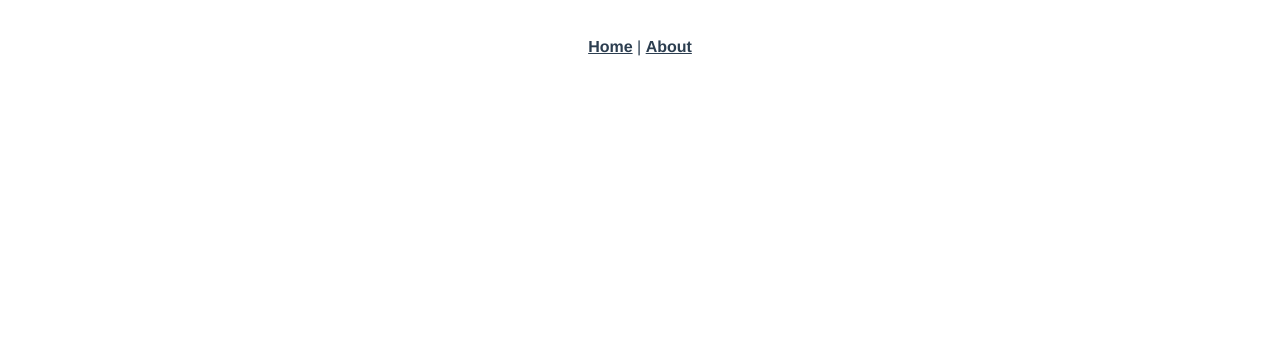
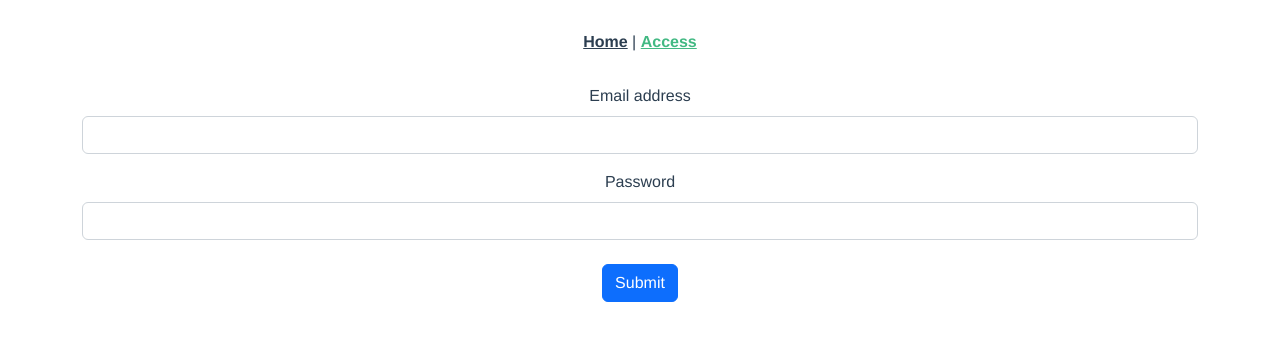
Before and after one commit to EmersonMedina/Curso-VUE-GOGODEV, a Vue app: page /auth in a window 1280 px wide. Before the commit this address had no page. Shown: the top 340 px of the page. Built offline with nearby package versions, Linux system fonts and the light colour scheme.

Commit message:
Formulario base para estructuras de autenticación

```diff
--- a/package.json
+++ b/package.json
@@ -8,6 +8,8 @@
     "lint": "vue-cli-service lint"
   },
   "dependencies": {
+    "@popperjs/core": "^2.11.8",
+    "bootstrap": "^5.2.3",
     "core-js": "^3.8.3",
     "vue": "^3.2.13",
     "vue-router": "^4.0.3"
--- a/src/App.vue
+++ b/src/App.vue
@@ -1,9 +1,9 @@
 <template>
   <nav>
     <router-link to="/">Home</router-link> |
-    <router-link to="/about">About</router-link>
+    <router-link to="/auth">Access</router-link>
   </nav>
-  <router-view/>
+  <router-view />
 </template>
 
 <style lang="scss">
--- a/src/components/HelloWorld.vue
+++ /dev/null
@@ -1,62 +0,0 @@
-<template>
-  <div class="hello">
-    <h1>{{ msg }}</h1>
-    <p>
-      For a guide and recipes on how to configure / customize this project,<br>
-      check out the
-      <a href="https://cli.vuejs.org" target="_blank" rel="noopener">vue-cli documentation</a>.
-    </p>
-    <h3>Installed CLI Plugins</h3>
-    <ul>
-      <li><a href="https://github.com/vuejs/vue-cli/tree/dev/packages/%40vue/cli-plugin-babel" target="_blank" rel="noopener">babel</a></li>
-      <li><a href="https://github.com/vuejs/vue-cli/tree/dev/packages/%40vue/cli-plugin-router" target="_blank" rel="noopener">router</a></li>
-      <li><a href="https://github.com/vuejs/vue-cli/tree/dev/packages/%40vue/cli-plugin-eslint" target="_blank" rel="noopener">eslint</a></li>
-      <li><a href="https://github.com/vuejs/vue-cli/tree/dev/packages/%40vue/cli-plugin-typescript" target="_blank" rel="noopener">typescript</a></li>
-    </ul>
-    <h3>Essential Links</h3>
-    <ul>
-      <li><a href="https://vuejs.org" target="_blank" rel="noopener">Core Docs</a></li>
-      <li><a href="https://forum.vuejs.org" target="_blank" rel="noopener">Forum</a></li>
-      <li><a href="https://chat.vuejs.org" target="_blank" rel="noopener">Community Chat</a></li>
-      <li><a href="https://twitter.com/vuejs" target="_blank" rel="noopener">Twitter</a></li>
-      <li><a href="https://news.vuejs.org" target="_blank" rel="noopener">News</a></li>
-    </ul>
-    <h3>Ecosystem</h3>
-    <ul>
-      <li><a href="https://router.vuejs.org" target="_blank" rel="noopener">vue-router</a></li>
-      <li><a href="https://vuex.vuejs.org" target="_blank" rel="noopener">vuex</a></li>
-      <li><a href="https://github.com/vuejs/vue-devtools#vue-devtools" target="_blank" rel="noopener">vue-devtools</a></li>
-      <li><a href="https://vue-loader.vuejs.org" target="_blank" rel="noopener">vue-loader</a></li>
-      <li><a href="https://github.com/vuejs/awesome-vue" target="_blank" rel="noopener">awesome-vue</a></li>
-    </ul>
-  </div>
-</template>
-
-<script lang="ts">
-import { defineComponent } from 'vue';
-
-export default defineComponent({
-  name: 'HelloWorld',
-  props: {
-    msg: String,
-  },
-});
-</script>
-
-<!-- Add "scoped" attribute to limit CSS to this component only -->
-<style scoped lang="scss">
-h3 {
-  margin: 40px 0 0;
-}
-ul {
-  list-style-type: none;
-  padding: 0;
-}
-li {
-  display: inline-block;
-  margin: 0 10px;
-}
-a {
-  color: #42b983;
-}
-</style>
--- a/src/router/index.ts
+++ b/src/router/index.ts
@@ -1,25 +1,23 @@
-import { createRouter, createWebHistory, RouteRecordRaw } from 'vue-router'
-import HomeView from '../views/HomeView.vue'
+import { createRouter, createWebHistory, RouteRecordRaw } from "vue-router";
+import HomeView from "../views/HomeView.vue";
+import AuthView from "../views/AuthView.vue";
 
 const routes: Array<RouteRecordRaw> = [
   {
-    path: '/',
-    name: 'home',
-    component: HomeView
+    path: "/",
+    name: "home",
+    component: HomeView,
   },
   {
-    path: '/about',
-    name: 'about',
-    // route level code-splitting
-    // this generates a separate chunk (about.[hash].js) for this route
-    // which is lazy-loaded when the route is visited.
-    component: () => import(/* webpackChunkName: "about" */ '../views/AboutView.vue')
-  }
-]
+    path: "/auth",
+    name: "auth",
+    component: AuthView,
+  },
+];
 
 const router = createRouter({
   history: createWebHistory(process.env.BASE_URL),
-  routes
-})
+  routes,
+});
 
-export default router
+export default router;
--- a/src/views/AboutView.vue
+++ /dev/null
@@ -1,5 +0,0 @@
-<template>
-  <div class="about">
-    <h1>This is an about page</h1>
-  </div>
-</template>
--- /dev/null
+++ b/src/views/AuthView.vue
@@ -0,0 +1,35 @@
+<template>
+  <div class="container">
+    <form>
+      <div class="mb-3">
+        <label for="exampleInputEmail1" class="form-label">Email address</label>
+        <input
+          type="email"
+          class="form-control"
+          id="exampleInputEmail1"
+          aria-describedby="emailHelp"
+          v-model="email"
+        />
+      </div>
+      <div class="mb-3">
+        <label for="exampleInputPassword1" class="form-label">Password</label>
+        <input
+          type="password"
+          class="form-control"
+          id="exampleInputPassword1"
+          v-model="password"
+        />
+      </div>
+      <button type="submit" class="btn btn-primary mt-2">Submit</button>
+    </form>
+  </div>
+</template>
+
+<script setup lang="ts">
+import { Ref, ref } from "vue";
+
+let email: Ref<string> = ref("");
+let password: Ref<string> = ref("");
+</script>
+
+<style scoped></style>
--- a/src/views/HomeView.vue
+++ b/src/views/HomeView.vue
@@ -1,18 +1,7 @@
 <template>
   <div class="home">
-    <img alt="Vue logo" src="../assets/logo.png">
-    <HelloWorld msg="Welcome to Your Vue.js + TypeScript App"/>
+    <h1>Index</h1>
   </div>
 </template>
 
-<script lang="ts">
-import { defineComponent } from 'vue';
-import HelloWorld from '@/components/HelloWorld.vue'; // @ is an alias to /src
-
-export default defineComponent({
-  name: 'HomeView',
-  components: {
-    HelloWorld,
-  },
-});
-</script>
+<script lang="ts" setup></script>
```
Also changed, not shown: src/main.ts (+6 -4 lines), 1 other file (tests, documents, lock files or other folders).
